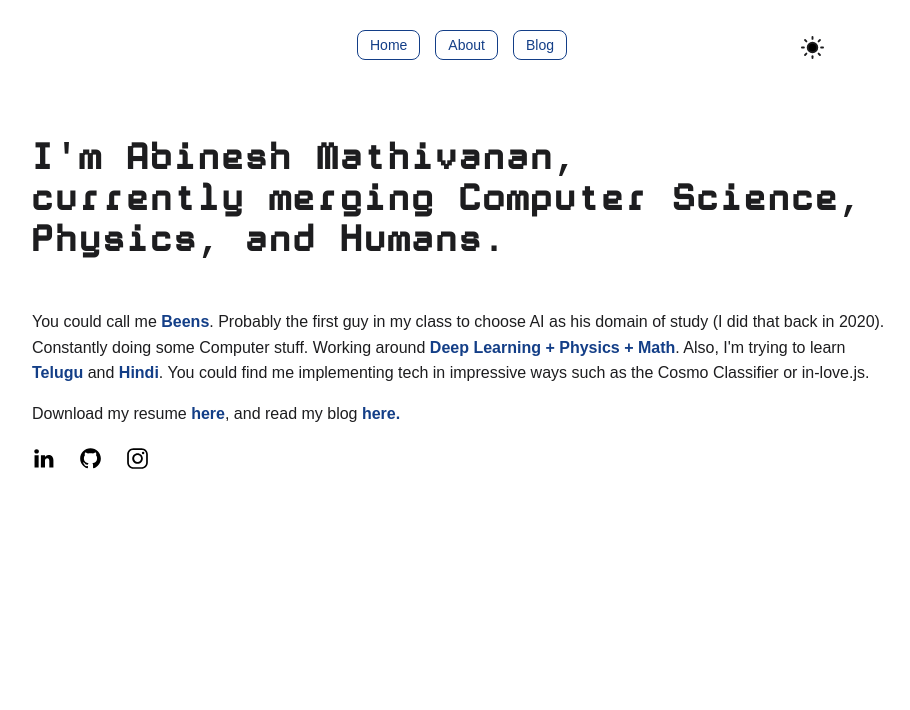
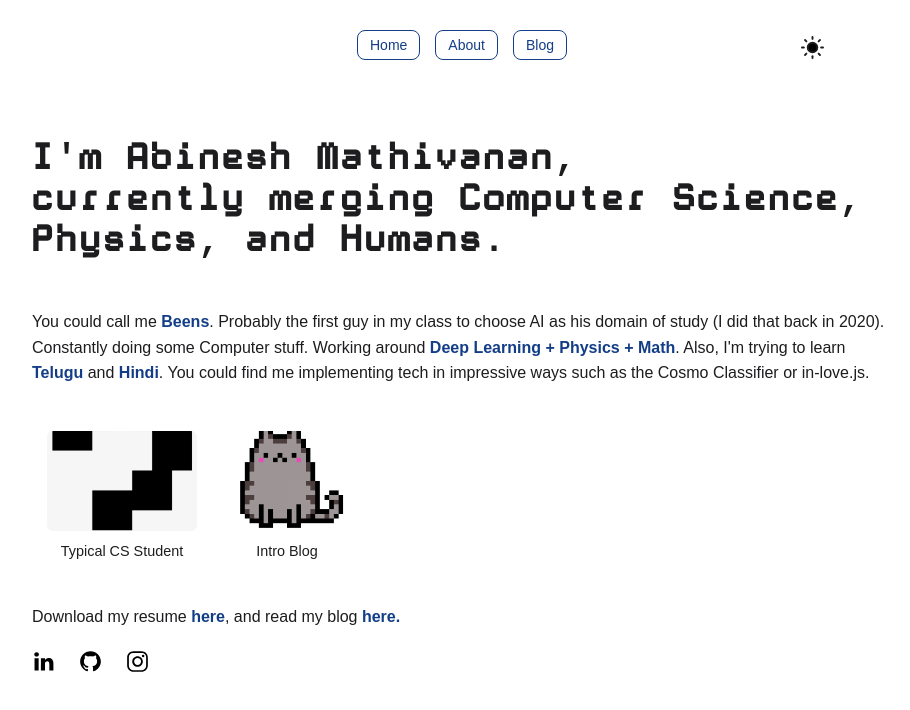
Before and after one commit to Abinesh-Mathivanan/Abinesh-Mathivanan.github.io, a website: page index.html in a window 1280 px wide. Shown: the whole page, without its empty margins (178-1088 px from the left). Drawn offline with nearby package versions, Linux system fonts and the light colour scheme.

Commit message:
new blog - typical cs

```diff
--- a/index.html
+++ b/index.html
@@ -51,6 +51,19 @@
                 Also, I'm trying to learn <strong>Telugu</strong> and <strong>Hindi</strong>.
                 You could find me implementing tech in impressive ways such as the Cosmo Classifier or in-love.js.
             </p>
+
+            <div class="recent-blogs">
+                <div class="blog-tabs">
+                    <div class="blog-tab" onclick="displayBlog('/blogs/typical-cs.md')">
+                        <img src="images/pixel-ques.png" alt="Blog thumbnail">
+                        <span style="font-family: Arial, Helvetica, sans-serif;">Typical CS Student</span>
+                    </div>
+                    <div class="blog-tab" onclick="displayBlog('/blogs/beens-blog.md')">
+                        <img src="images/pix-cat.png" alt="Blog thumbnail">
+                        <span style="font-family: Arial, Helvetica, sans-serif;">Intro Blog</span>
+                    </div>
+                </div>
+            </div>
 
             <p style="font-family: Arial, sans-serif;">
                 Download my resume <a href="assets/abinesh_resume.pdf" target="_blank" style="font-weight: bold; text-decoration: none;">here</a>,
@@ -355,7 +368,8 @@ window.matchMedia('(prefers-color-scheme: dark)').addEventListener('change', app
         });
 
         const blogs = [
-            { id: 'beens-blog', title: 'Intro Blog', file: '/blogs/beens-blog.md', image: 'images/pix-cat.png', excerpt: 'Nothing...' }
+            { id: 'beens-blog', title: 'Intro Blog', file: '/blogs/beens-blog.md', image: 'images/pix-cat.png', excerpt: 'Nothing...' },
+            { id: 'typical-cs', title: 'Typical CS Student', file: '/blogs/typical-cs.md', image: 'images/pixel-ques.png', excerpt: 'just read it' }
         ];
     </script>
 </body>
--- a/style.css
+++ b/style.css
@@ -1,3 +1,7 @@
+nav .theme {
+    margin-top: 0;
+}
+
 @import url('https://fonts.googleapis.com/css2?family=Poppins:wght@400;500;600&display=swap');
 
 @font-face {
@@ -683,3 +687,38 @@ body.dark-mode a {
     color: #B9E5E8;
     text-decoration: none;
 }
+
+/* Blog list span left */
+
+.recent-blogs {
+    margin: 20px 0;
+    padding: 15px;
+    border-radius: 8px;
+    background-color: transparent;
+}
+.blog-tabs {
+    display: flex;
+    overflow-x: auto;
+    gap: 15px;
+    padding: 10px 0;
+}
+.blog-tab {
+    cursor: pointer;
+    min-width: 150px;
+    text-align: center;
+    transition: transform 0.2s;
+}
+.blog-tab:hover {
+    transform: translateY(-5px);
+}
+.blog-tab img {
+    width: 100%;
+    height: 100px;
+    object-fit: cover;
+    border-radius: 6px;
+}
+.blog-tab span {
+    display: block;
+    margin-top: 8px;
+    font-size: 0.9em;
+}
```
Also changed, not shown: blogs/typical-cs.md (added, +37 -0 lines), images/pixel-ques.png (added), images/pixel-student.png (added), server.js (line endings or trailing spaces).
